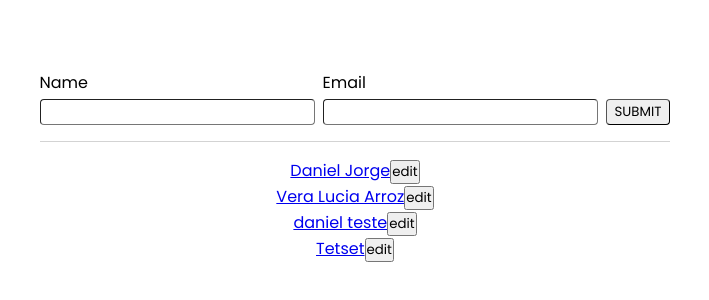
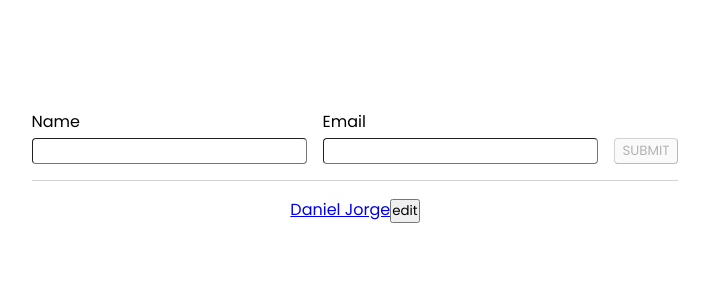
Before and after one commit to danieljpgo/swr-poc, a React (Create React App) app: page /users in a window 1280 px wide. Shown: the part 232-532 px from the top of the page, without its empty margins (285-994 px from the left). Built offline with nearby package versions, Linux system fonts and the light colour scheme; data requests are answered from the project's data file.

Commit message:
style: code improvement

```diff
--- a/db.json
+++ b/db.json
@@ -4,21 +4,6 @@
       "email": "teste@gmail.com",
       "name": "Daniel Jorge",
       "id": 1
-    },
-    {
-      "email": "vera@gmail.com",
-      "name": "Vera Lucia Arroz",
-      "id": 2
-    },
-    {
-      "name": "daniel teste",
-      "email": "teste@gmail.com",
-      "id": 3
-    },
-    {
-      "name": "Tetset",
-      "email": "jadsh@gmail.com",
-      "id": 4
     }
   ]
 }
--- a/src/app/index.tsx
+++ b/src/app/index.tsx
@@ -10,7 +10,7 @@ const App = () => (
   <ThemeProvider theme={theme}>
     <GlobalStyles />
     <SWRConfig value={{
-      revalidateOnFocus: true,
+      revalidateOnFocus: false,
       revalidateOnReconnect: true,
       shouldRetryOnError: true,
       refreshInterval: 0,
--- a/src/app/pages/Users/Form/index.tsx
+++ b/src/app/pages/Users/Form/index.tsx
@@ -1,4 +1,9 @@
-import React, { useState, FormEvent, ChangeEvent, useEffect } from 'react';
+import React, {
+  useState,
+  FormEvent,
+  ChangeEvent,
+  useEffect
+} from 'react';
 import { User } from '../../../common/types/user';
 import { Container } from './styles';
 
@@ -17,7 +22,7 @@ const Form = (props: Props) => {
   const [form, setForm] = useState<User>(defaultUser);
 
   useEffect(() => {
-    if (user) setForm(user)
+    if (user) setForm(user);
   }, [user])
 
   function handleSubmit(event: FormEvent<HTMLFormElement>, user: User) {
@@ -36,9 +41,7 @@ const Form = (props: Props) => {
   return (
     <Container onSubmit={(e) => handleSubmit(e, form)}>
       <div>
-        <label
-          htmlFor="name"
-        >
+        <label htmlFor="name">
           Name
         </label>
         <input
@@ -50,9 +53,7 @@ const Form = (props: Props) => {
         />
       </div>
       <div>
-        <label
-          htmlFor="email"
-        >
+        <label htmlFor="email">
           Email
         </label>
         <input
@@ -63,7 +64,7 @@ const Form = (props: Props) => {
           onChange={(e) => handleInputChange(e)}
         />
       </div>
-      <button type="submit">
+      <button type="submit" disabled={!name || !email}>
         submit
       </button>
     </Container>
--- a/src/app/pages/Users/Form/styles.ts
+++ b/src/app/pages/Users/Form/styles.ts
@@ -2,7 +2,7 @@ import styled from 'styled-components';
 
 export const Container = styled.form`
 display: flex;
-gap: ${(props) => props.theme.unit / 2}px;
+gap: ${(props) => props.theme.unit}px;
   > div {
     display: grid;
     gap: ${(props) => props.theme.unit / 2}px;
--- a/src/app/pages/Users/index.tsx
+++ b/src/app/pages/Users/index.tsx
@@ -1,12 +1,17 @@
 import React, { useState } from 'react';
 import { Link } from 'react-router-dom';
 import useFetch from '../../common/utils/hooks/useFetch';
+import { User } from '../../common/types/user';
+import LoadingMessage from '../../common/components/LoadingMessage';
+import ErrorMessage from '../../common/components/ErrorMessage';
 import api from '../../common/services/api';
-import { User } from '../../common/types/user';
+import { Container, Content } from './styles';
 import Form from './Form';
-import { Container, Content } from './styles';
-import ErrorMessage from '../../common/components/ErrorMessage';
-import LoadingMessage from '../../common/components/LoadingMessage';
+
+const defaultUser: User = {
+  name: '',
+  email: ''
+}
 
 const Users = () => {
   const {
@@ -16,48 +21,46 @@ const Users = () => {
     isValidating,
     mutate: mutateUsers
   } = useFetch<User[]>('users');
-  const [selectUser, setSelectUser] = useState<User>({ email: '', name: '' });
 
-  function handleSelectUser(user: User) {
-    setSelectUser(user);
-  }
+  const [userSelected, setUserSelected] = useState<User>(defaultUser);
 
   async function handleEditUser(userEdit: User, usersList: User[]) {
+    const updateCachedUsers = ({ name, email, id }: User) => (
+      mutateUsers((prev) => prev.map((user) => user.id === id
+        ? { ...user, email, name }
+        : user
+      ), false)
+    );
+
     const { email, name, id } = userEdit;
 
-    mutateUsers((prev) => prev.map((user) => user.id === id
-      ? { ...user, email, name }
-      : user
-    ), false);
+    // Add the new user information to the global cache
+    updateCachedUsers(userEdit);
 
     const response = await api
-      .put<User>(`/user/${id}`, { email, name })
+      .put<User>(`/users/${id}`, { email, name })
       .then((response) => response.data)
       .catch((error) => alert(error));
 
+    // In case of error in the user edition, the information
+    // added in the cache must be removed and add the original
     if (!response) {
-      const originalUser = usersList.find((user) => user.id === id);
-      if (originalUser) {
-        mutateUsers((prev) => prev.map((user) => user.id === id
-          ? {
-            ...user,
-            email: originalUser.email,
-            name: originalUser.name,
-          }
-          : user
-        ), false);
+      const userOriginal = usersList.find((user) => user.id === id);
+
+      if (userOriginal) {
+        updateCachedUsers(userOriginal);
       }
     }
   }
 
   async function handleCreateUser(user: User) {
     // Temporary id to allow adding multiple users,
-    // before making the POST Request to add user
+    // before making the POST Request to create user
     const tempId = Math.floor(Math.random() * -20000);
 
-    // First add the new user to the global cache
+    // Add the new user to the global cache
     // with tempId and shouldRevalidate "false"
-    // (because the call will be made manual)
+    // (because the api call will be made manual)
     mutateUsers((prev) => [...prev, { ...user, id: tempId }], false);
 
     const newUser = await api
@@ -65,14 +68,15 @@ const Users = () => {
       .then((response) => response.data)
       .catch((error) => alert(error));
 
-    // After making the call on the api, the new user's id
-    // will be updated on the global cache as the api returned
     if (newUser) {
+      // After making the call on the api, the new user's id
+      // will be updated on the global cache as the api returned
       mutateUsers((prev) => prev.map((user) => user.id === tempId
         ? { ...user, id: newUser.id }
         : user
       ), false);
     } else {
+      // In case of error it will be removed from the cache
       mutateUsers((prev) => prev.filter((user) =>
         user.id !== tempId
       ), false);
@@ -87,25 +91,40 @@ const Users = () => {
     }
   }
 
+  function handleSelectUser(user: User) {
+    setUserSelected(user);
+  }
+
   return (
     <Container>
       <Content>
         <Form
           onSubmit={(newUser) => handleSubmit(newUser, data)}
-          user={selectUser} />
+          user={userSelected} />
         <hr />
         <ul>
           {!isLoading
             ? data && data.map((user) => (
-              <li key={user.id}>
+              <li
+                key={user.id}
+                style={user.id && user.id < 0 ? { cursor: 'progress' } : {}}
+              >
                 <Link
                   to={`/users/${user.id}`}
                   data-userid={user.id}
+                  style={user.id && user.id < 0 ? { pointerEvents: "none" } : {}}
                 >
                   {user.name}
                 </Link>
-                {user.id && (user.id < 0) && <sub style={{ verticalAlign: "super" }}>(saving)</sub>}
-                <button type="button" onClick={() => handleSelectUser(user)}>edit</button>
+                {user.id && user.id < 0 &&
+                  <sub style={{ verticalAlign: "super" }}>(saving)</sub>
+                }
+                <button
+                  type="button"
+                  onClick={() => handleSelectUser(user)}
+                >
+                  edit
+                  </button>
               </li>))
             : (<li><LoadingMessage /></li>)
           }
```
